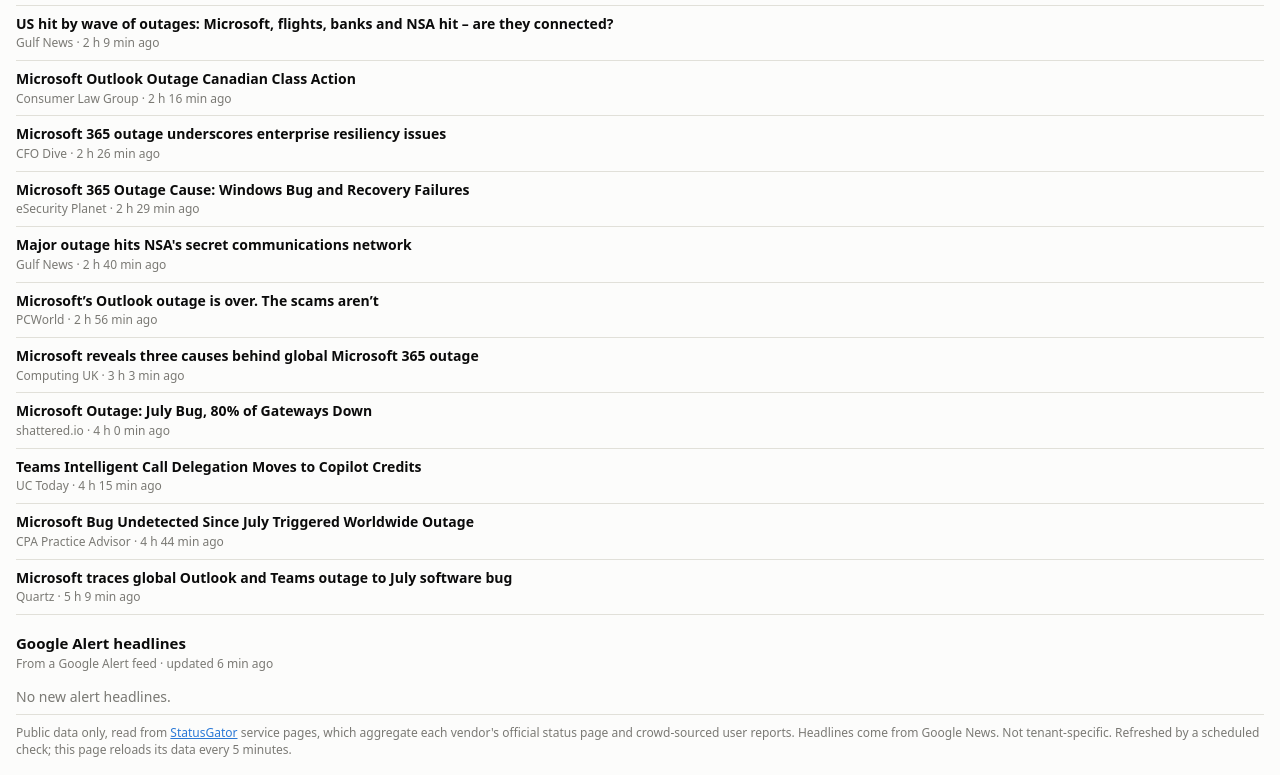
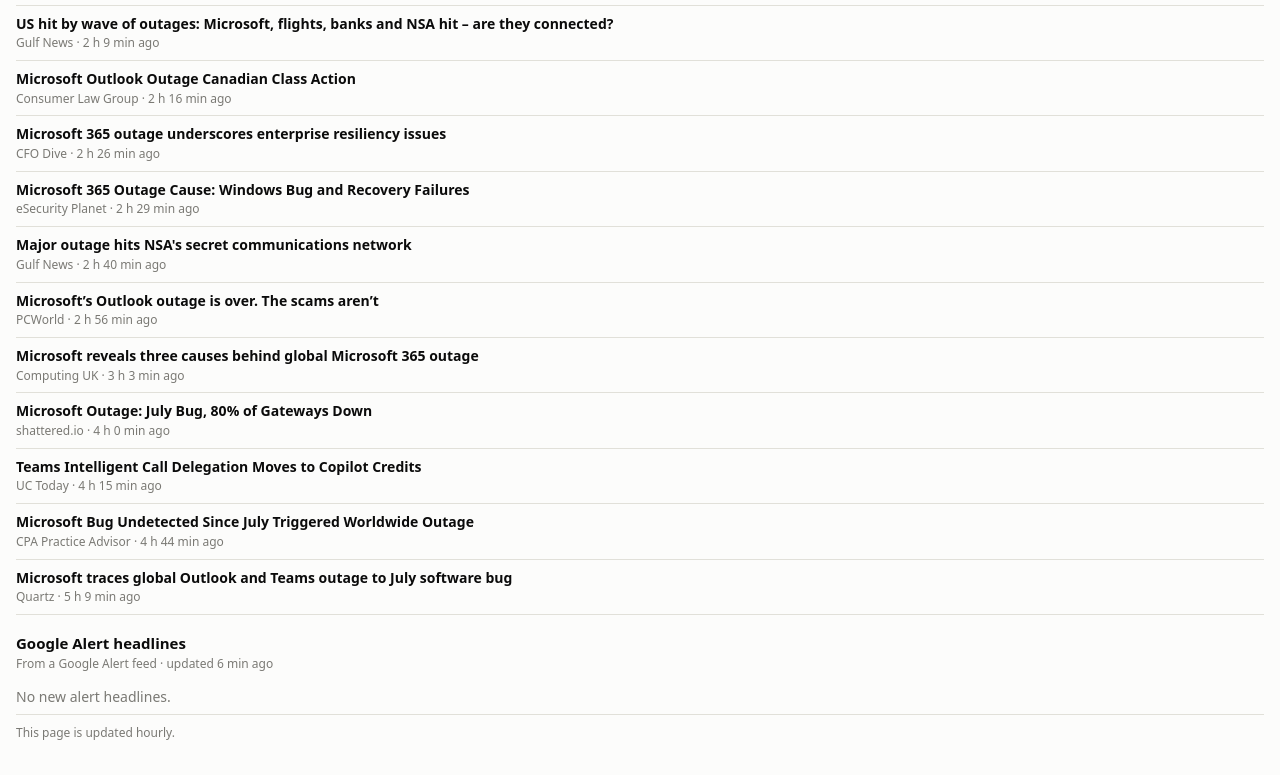
Before and after one commit to chrisgi11/cloud-watch, a plain HTML site: page index.html in a window 1280 px wide. Shown: the part 1064-1839 px from the top of the page. Drawn offline with Linux system fonts and the light colour scheme.

Commit message:
Footer: This page is updated hourly.
Co-Authored-By: Claude Sonnet 5.5 <noreply@anthropic.com>
Claude-Session: https://claude.ai/code/session_01BHfanXdwqLdT7XixgEt

```diff
--- a/index.html
+++ b/index.html
@@ -157,9 +157,7 @@
   </div>
 </section>
 <footer id="srcnote">
-  Public data only, read from <a href="https://statusgator.com" target="_blank" rel="noopener">StatusGator</a>
-  service pages, which aggregate each vendor's official status page and crowd-sourced user reports.
-  Headlines come from Google News. Not tenant-specific. Refreshed by a scheduled check; this page reloads its data every 5 minutes.
+  This page is updated hourly.
 </footer>
 <div id="tip" role="tooltip"></div>
 
```
